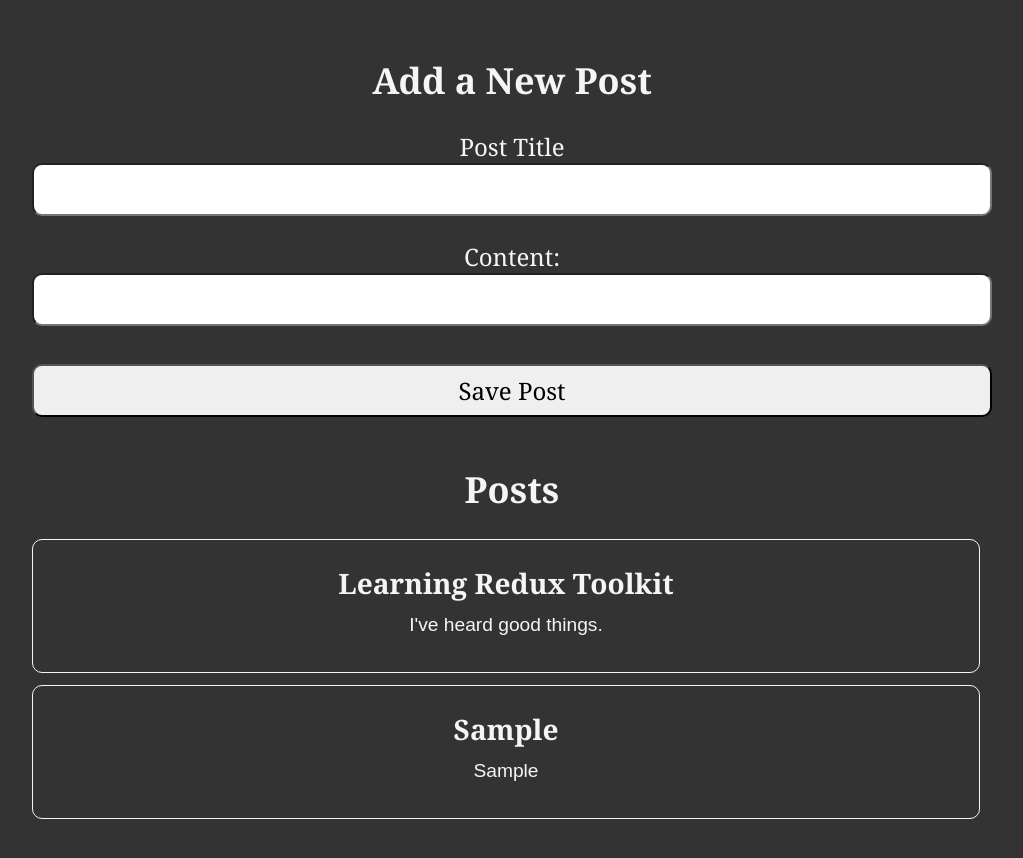
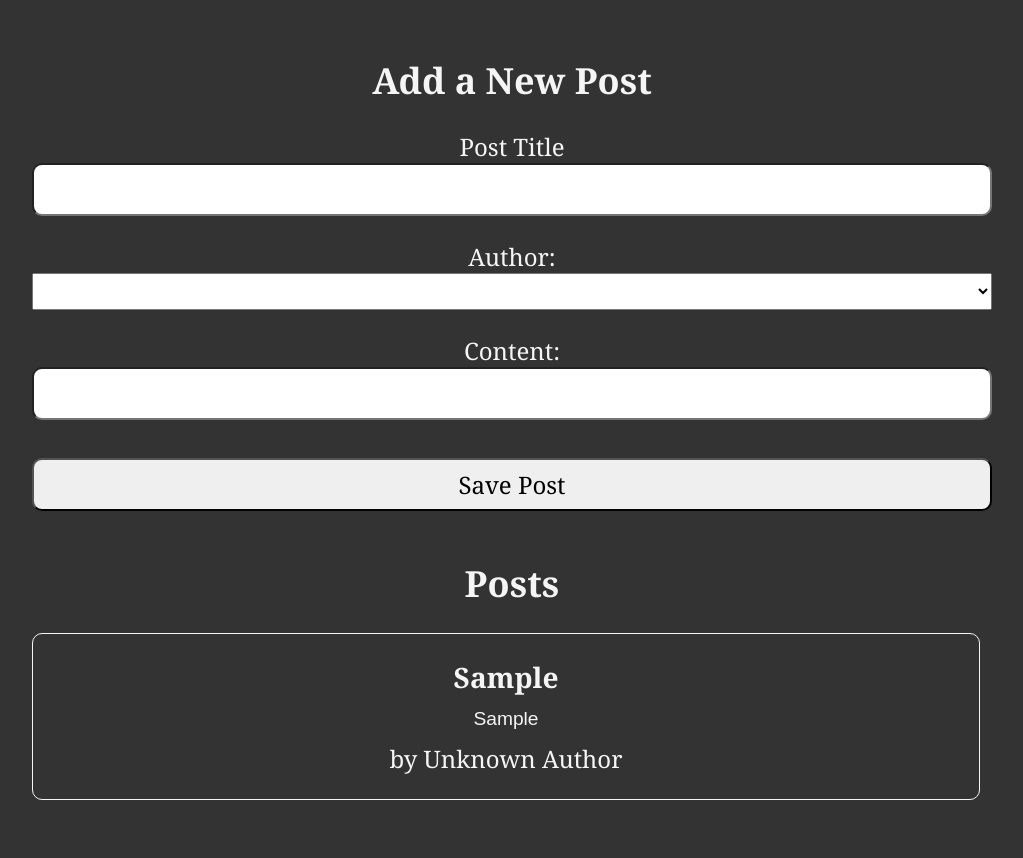
Before and after one commit to SaboyaDev/vite-redux-toolkit-bulletin-board, a React (Vite) app: page / in a window 1280 px wide. Both pictures are taken after typing "Sample", "Sample" into the empty fields and a click on the button "Save Post". Shown: the top 858 px of the page, without its empty margins (128-1151 px from the left). Built offline with nearby package versions, Linux system fonts and the light colour scheme.

Commit message:
Added author selection and each post now displays the author. Implemented another reducer called userReducer

```diff
--- a/package.json
+++ b/package.json
@@ -4,7 +4,7 @@
   "version": "0.0.0",
   "type": "module",
   "scripts": {
-    "dev": "vite",
+    "dev": "vite --host",
     "build": "vite build",
     "preview": "vite preview"
   },
--- a/src/app/store.js
+++ b/src/app/store.js
@@ -1,8 +1,10 @@
 import { configureStore } from '@reduxjs/toolkit'
 import postsReducer from '../features/posts/postsSlice'
+import usersReducer from '../features/users/usersSlice'
 
 export const store = configureStore({
 	reducer: {
 		posts: postsReducer,
+		users: usersReducer,
 	},
 })
--- a/src/features/posts/AddPostForm.jsx
+++ b/src/features/posts/AddPostForm.jsx
@@ -1,22 +1,36 @@
 import { useState } from 'react'
-import { useDispatch } from 'react-redux'
+import { useDispatch, useSelector } from 'react-redux'
 import { postAdded } from './postsSlice'
-import { nanoid } from '@reduxjs/toolkit'
+import { selectAllUsers } from '../users/usersSlice'
 
 const AddPostForm = () => {
+	const dispatch = useDispatch()
+
 	const [title, setTitle] = useState('')
 	const [content, setContent] = useState('')
+	const [userId, setUserId] = useState('')
 
-	const dispatch = useDispatch()
+	const users = useSelector(selectAllUsers)
+	const userOptions = users.map(user => (
+		<option
+			key={user.id}
+			value='users.id'
+		>
+			{user.name}
+		</option>
+	))
 
 	const onTitleChanged = e => setTitle(e.target.value)
 	const onContentChanged = e => setContent(e.target.value)
+	const onAuthorChanged = e => setUserId(e.target.value)
+
 	const handleSubmit = e => {
 		e.preventDefault()
 		if (title && content) {
-			dispatch(postAdded(title, content))
+			dispatch(postAdded(title, content, userId))
 			setTitle('')
 			setContent('')
+			setUserId('')
 		}
 	}
 
@@ -32,6 +46,16 @@
 					value={title}
 					onChange={onTitleChanged}
 				/>
+				<label htmlFor='postAuthor'>Author:</label>
+				<select
+					name='postAuthor'
+					id='postAuthor'
+					value={userId}
+					onChange={onAuthorChanged}
+				>
+					<option value=''></option>
+					{userOptions}
+				</select>
 				<label htmlFor='postContent'>Content:</label>
 				<input
 					type='text'
--- /dev/null
+++ b/src/features/posts/PostAuthor.jsx
@@ -0,0 +1,11 @@
+import { useSelector } from 'react-redux'
+import { selectAllUsers } from '../users/usersSlice'
+
+const PostAuthor = ({ userId }) => {
+	const users = useSelector(selectAllUsers)
+
+	const author = users.find(user => user.id === userId)
+
+	return <span>by {author ? author.name : 'Unknown Author'}</span>
+}
+export default PostAuthor
--- a/src/features/posts/PostList.jsx
+++ b/src/features/posts/PostList.jsx
@@ -1,14 +1,18 @@
 import { useSelector } from 'react-redux'
 import { selectAllPosts } from './postsSlice'
+import PostAuthor from './PostAuthor'
 
 const PostList = () => {
 	const posts = useSelector(selectAllPosts)
+
 	const renderedPosts = posts.map(post => {
-		const { id, title, content, date, reactions } = post
+		const { id, title, content, userId } = post
+
 		return (
 			<article key={id}>
 				<h3>{title}</h3>
 				<p>{content.substring(0, 100)}</p>
+				<PostAuthor userId={userId} />
 			</article>
 		)
 	})
--- a/src/features/posts/postsSlice.js
+++ b/src/features/posts/postsSlice.js
@@ -3,11 +3,11 @@
 import { sub } from 'date-fns'
 
 const initialState = [
-	{
-		id: '1',
-		title: 'Learning Redux Toolkit',
-		content: "I've heard good things.",
-		date: sub(new Date(), { minutes: 10 }).toISOString(),
+	// {
+	// 	id: '1',
+	// 	title: 'Learning Redux Toolkit',
+	// 	content: "I've heard good things.",
+	// 	date: sub(new Date(), { minutes: 10 }).toISOString(),
 	// reactions: {
 	// 	thumbsUp: 0,
 	// 	wow: 0,
@@ -15,7 +15,7 @@
 	// 	rocket: 0,
 	// 	coffee: 0,
 	// },
-	},
+	// },
 ]
 
 // const initialState = []
@@ -27,12 +27,13 @@
 			reducer(state, action) {
 				state.push(action.payload)
 			},
-			prepare(title, content) {
+			prepare(title, content, userId) {
 				return {
 					payload: {
 						id: nanoid(),
 						title,
 						content,
+						userId,
 						date: new Date().toISOString(),
 					},
 				}
--- /dev/null
+++ b/src/features/users/usersSlice.js
@@ -0,0 +1,17 @@
+import { createSlice } from '@reduxjs/toolkit'
+
+const initialState = [
+	{ id: '0', name: 'Dude Lebowski' },
+	{ id: '1', name: 'Neil Young' },
+	{ id: '2', name: 'Dave Graye' },
+]
+
+const userSlice = createSlice({
+	name: 'users',
+	initialState,
+	reducers: {},
+})
+
+export const selectAllUsers = state => state.users
+
+export default userSlice.reducer
```
Also changed, not shown: 2 other files (tests, documents, lock files or other folders). Lines whose indentation alone changed are shown as unchanged.
